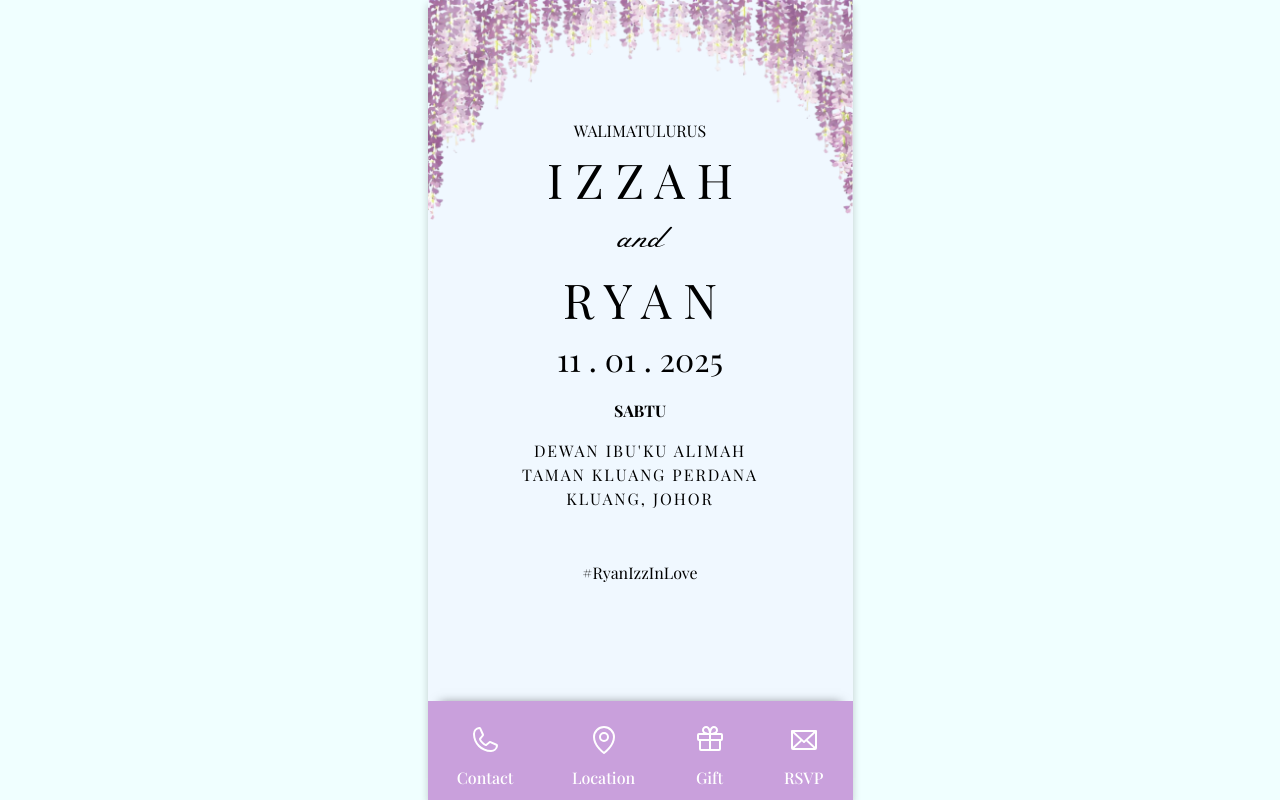
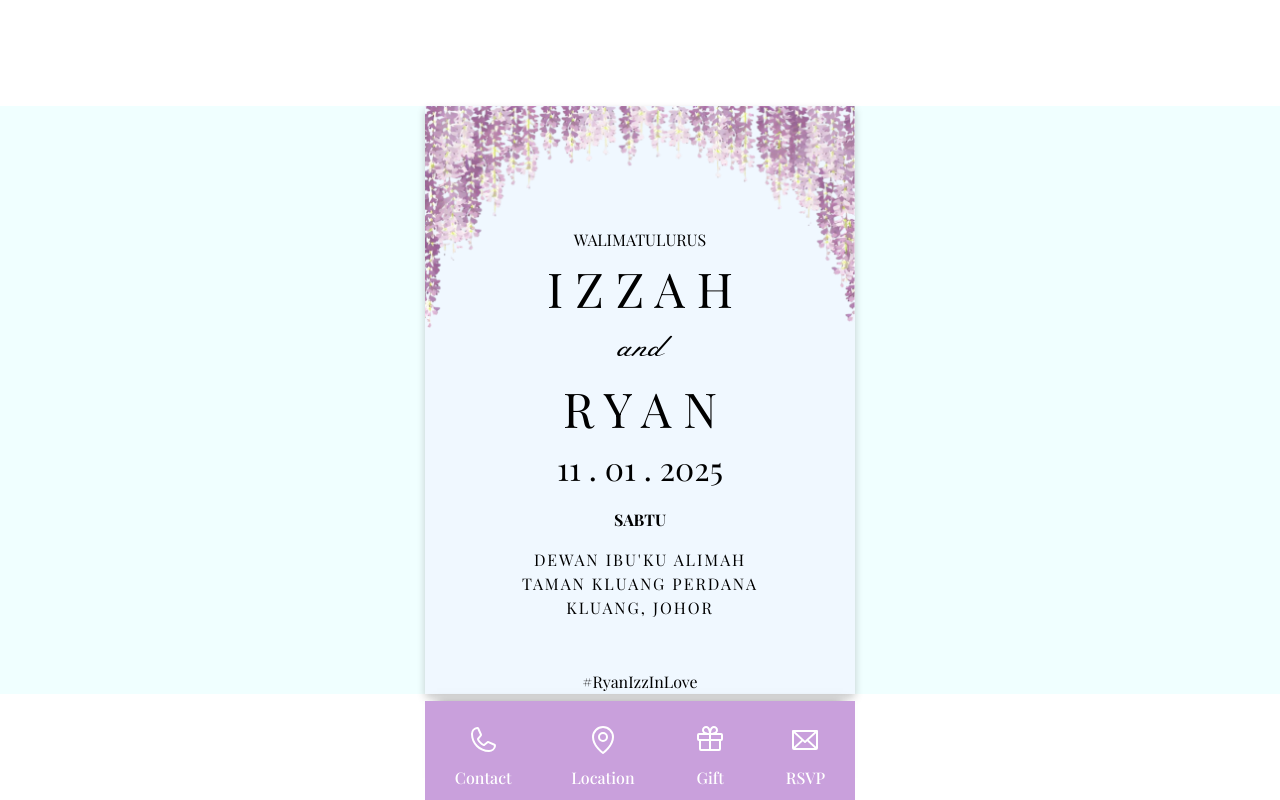
Before and after one commit to RKPinata/wedding, a Next.js app: page / in a window 1280 px wide. Built offline with nearby package versions, Linux system fonts and the light colour scheme.

Commit message:
430px to fit more ports. 100% so it stretches all the way down

```diff
--- a/src/components/BottomOverlay/BottomOverlay.module.css
+++ b/src/components/BottomOverlay/BottomOverlay.module.css
@@ -1,7 +1,7 @@
 .bottom-overlay-container {
     position: fixed;
     width: 100%;
-    max-width: 425px;
+    max-width: 430px;
     display: flex;
     flex-direction: column;
     justify-content: center;
--- a/src/components/CardLayout/CardLayout.module.css
+++ b/src/components/CardLayout/CardLayout.module.css
@@ -3,11 +3,11 @@
     display: flex;
     justify-content: center;
     width: 100vw;
-    height: 100vh;
+    height: 100%;
 }
 
 .layout-container {
-    max-width: 425px;
+    max-width: 430px;
     background-color: aliceblue;
     position: relative;
     box-shadow: 0px 4px 8px rgba(0, 0, 0, 0.2);
```
